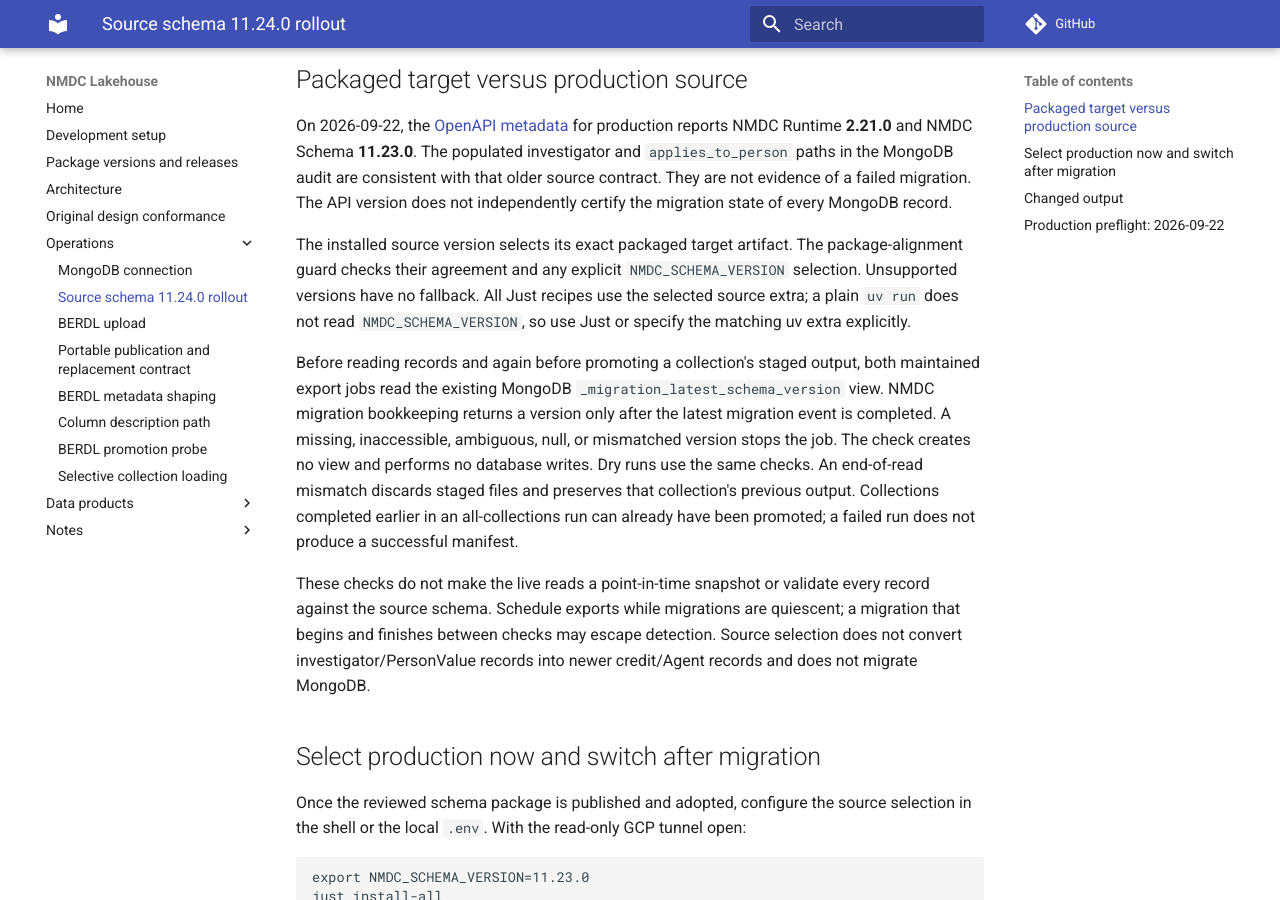
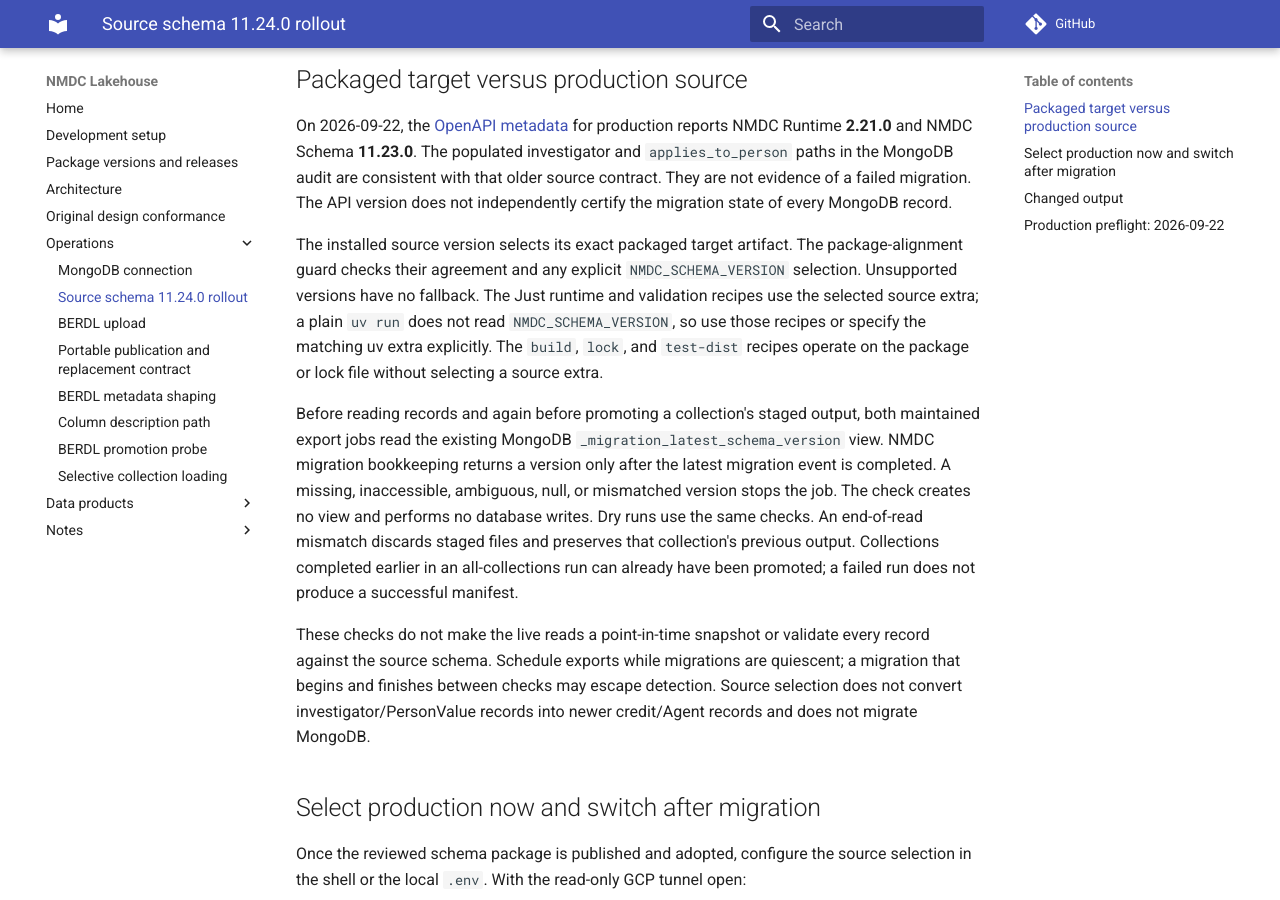
Before and after one commit to microbiomedata/nmdc-lakehouse, an MkDocs documentation site: the page built from docs/source-schema-1124-rollout.md, in a window 1280 px wide and 900 px high, scrolled down 563 px. Built offline with MkDocs 1.6.1 and Material for MkDocs 9.7.7, drawn with Linux system fonts in a browser that asks for light colours; comment, search, counter and statistics services are not loaded.

Commit message:
Clarify which recipes select a source schema

```diff
--- a/docs/source-schema-1124-rollout.md
+++ b/docs/source-schema-1124-rollout.md
@@ -28,8 +28,10 @@ does not independently certify the migration state of every MongoDB record.
 The installed source version selects its exact packaged target artifact.
 The package-alignment guard checks their agreement and any explicit
 `NMDC_SCHEMA_VERSION` selection. Unsupported versions have no fallback.
-All Just recipes use the selected source extra; a plain `uv run` does not read
-`NMDC_SCHEMA_VERSION`, so use Just or specify the matching uv extra explicitly.
+The Just runtime and validation recipes use the selected source extra; a plain
+`uv run` does not read `NMDC_SCHEMA_VERSION`, so use those recipes or specify
+the matching uv extra explicitly. The `build`, `lock`, and `test-dist` recipes
+operate on the package or lock file without selecting a source extra.
 
 Before reading records and again before promoting a collection's staged output,
 both maintained export jobs read the existing MongoDB
```
Also changed, not shown: docs/mongodb-connection.md (+4 -2 lines).
